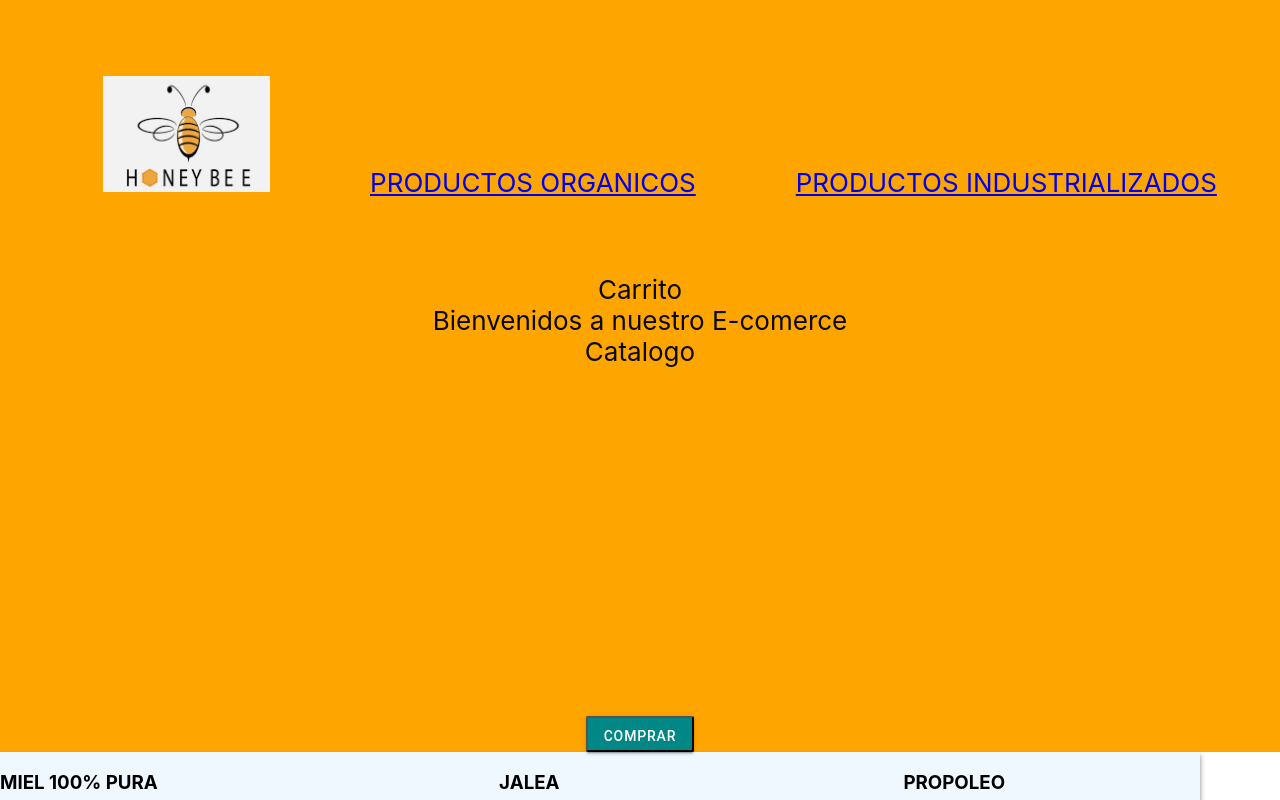
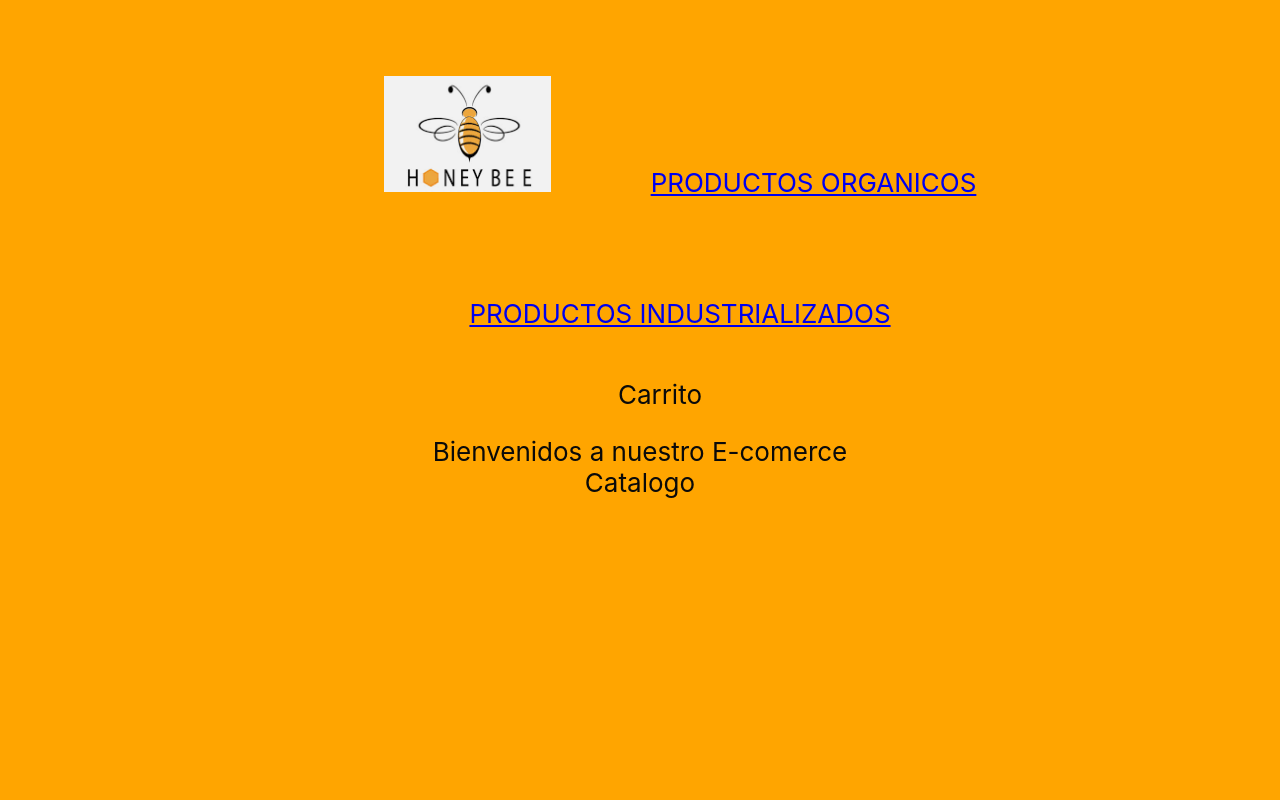
Before and after one commit to fedeasz/fedesanchezzarabozoreactinicios, a React (Create React App) app: page / in a window 1280 px wide. Shown: the top 800 px of the page. Built offline with nearby package versions, Linux system fonts and the light colour scheme.

Commit message:
cambios de navabar

```diff
--- a/src/App.js
+++ b/src/App.js
@@ -38,7 +38,7 @@ function App() {
             {title}
             <br></br>
             {title2}
-            <Card ItemCount stock={150}/>
+            <Card />
         </header>
       <div/>
     </div>
--- a/src/componentes/Navbar/NavBar.jsx
+++ b/src/componentes/Navbar/NavBar.jsx
@@ -1,25 +1,16 @@
 import "./Nav.css";
+import NavItem from "./NavItem";
 function NavBar(props){
-    return(
-       <header >
-        <nav className= "Nav">
+    return (
+        <nav>
             <ul>
-                <li>
-                <a href="/" />
-                <img src="./imagenes/logo page.jpg"/>
-                </li>
-                <li>
-                <a href="/">PRODUCTOS ORGANICOS</a>
-                </li>
-                <li>
-                <a href="/">PRODUCTOS INDUSTRIALIZADOS</a>
-                </li>
+                <NavItem href ="/"></NavItem>
+
+                <spam>Carrito</spam>
             </ul>
-            <cartWidget></cartWidget>
-            <span>Carrito</span>
         </nav>
-       </header>
-    )
+
+    );
 }
 
 export default NavBar;
--- /dev/null
+++ b/src/componentes/Navbar/NavItem.jsx
@@ -0,0 +1,23 @@
+function NavItem   (props){
+    return(
+    <header >
+        <nav className= "Nav">
+            <ul>
+                <li>
+                <a href="/" />
+                <img src="./imagenes/logo page.jpg"/>
+                </li>
+                <li>
+                <a href="/">PRODUCTOS ORGANICOS</a>
+                </li>
+                <li>
+                <a href="/">PRODUCTOS INDUSTRIALIZADOS</a>
+                </li>
+
+            </ul>
+        </nav>
+    </header>
+);
+}
+
+export default NavItem;
```
